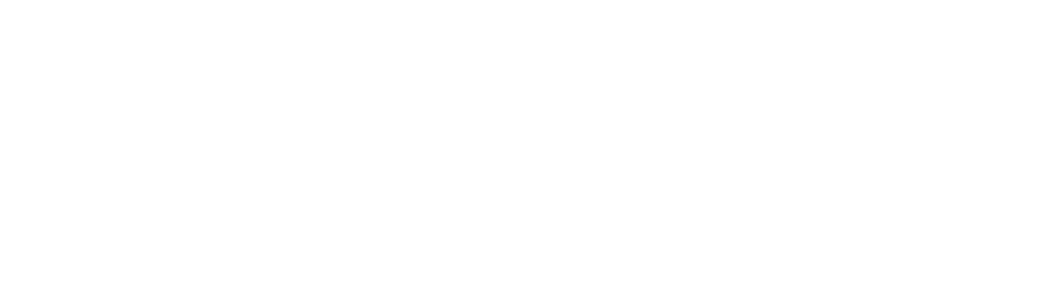
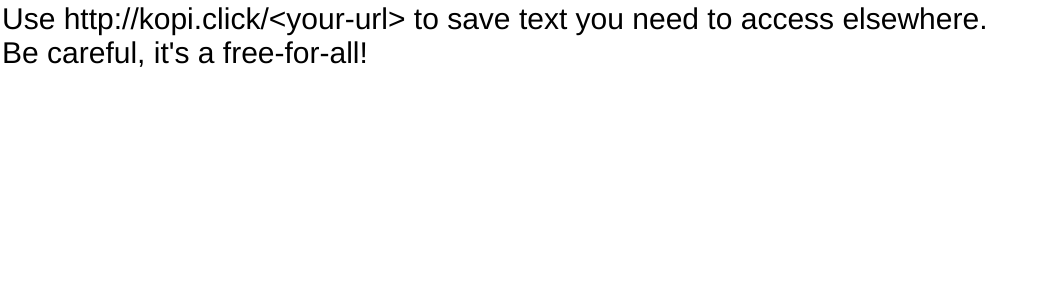
Before and after one commit to bryansim/notepadeverywhere, a React (Create React App) app in the folder client/: page / in a window 1280 px wide. Shown: the top 300 px of the page, without its empty margins (0-1044 px from the left). Built offline with nearby package versions, Linux system fonts and the light colour scheme.

Commit message:
Updated favico + title, added homepage

```diff
--- a/client/public/index.html
+++ b/client/public/index.html
@@ -7,7 +7,7 @@
     <meta name="theme-color" content="#000000" />
     <meta
       name="description"
-      content="Web site created using create-react-app"
+      content="A temporary notepad"
     />
     <link rel="apple-touch-icon" href="%PUBLIC_URL%/logo192.png" />
     <!--
@@ -24,7 +24,7 @@
       work correctly both with client-side routing and a non-root public URL.
       Learn how to configure a non-root public URL by running `npm run build`.
     -->
-    <title>React App</title>
+    <title>kopi.click</title>
   </head>
   <body>
     <noscript>You need to enable JavaScript to run this app.</noscript>
--- a/client/src/App.js
+++ b/client/src/App.js
@@ -7,6 +7,7 @@ import {
 import './App.css';
 
 import Textbox from './textbox.js';
+import Home from './home.js';
 // import Data from './data.json'; // does this go here!?!?!?!?
 
 function App() {
@@ -15,6 +16,7 @@ function App() {
     <Router>
       <div className="App">
       <Switch>
+        <Route exact path="/" component = { Home }/>
         <Route path="/:id" children={<Textbox />} />
       </Switch>
       </div>
--- /dev/null
+++ b/client/src/home.js
@@ -0,0 +1,12 @@
+import React from "react";
+import { withRouter  } from "react-router-dom";
+
+class Home extends React.Component{
+
+    render() {
+        return <textarea type="text" name="userText" value={"Use http://kopi.click/<your-url> to save text you need to access elsewhere. \nBe careful, it's a free-for-all!"}/>
+    }
+
+}
+
+export default withRouter(Home);
```
Also changed, not shown: 1 other file (tests, documents, lock files or other folders).
